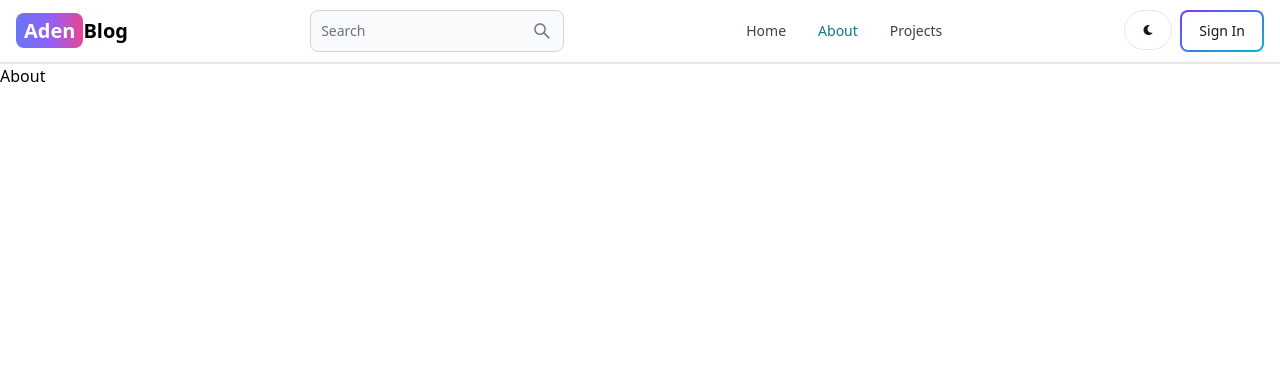
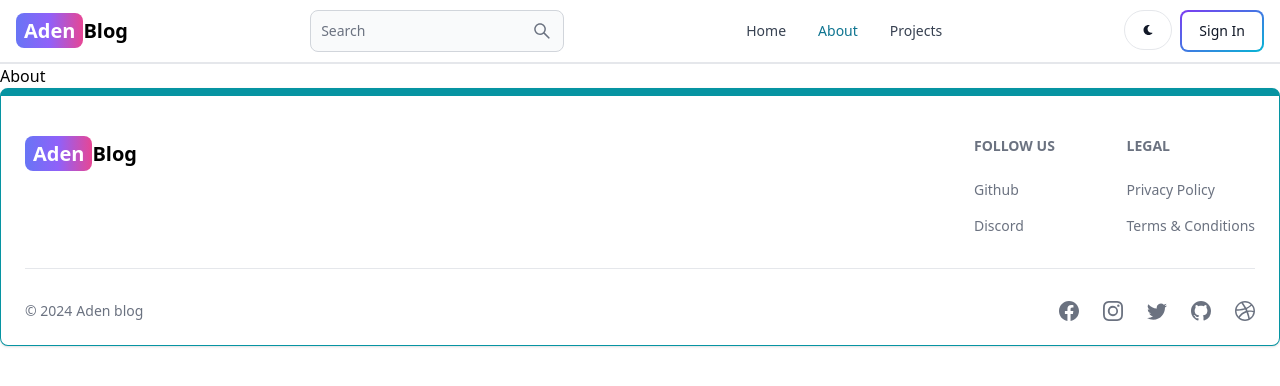
Before and after one commit to seriesBLACK/mern-blog, a React (Vite) app in the folder mern-blog/: page /about in a window 1280 px wide. Shown: the top 386 px of the page. Built offline with nearby package versions, Linux system fonts and the light colour scheme.

Commit message:
creat footer

```diff
--- a/mern-blog/src/App.jsx
+++ b/mern-blog/src/App.jsx
@@ -6,6 +6,7 @@
 import Projects from "./pages/Projects"
 import Dashboard from "./pages/Dashboard"
 import Header from "./components/Header"
+import FooterCom from "./components/Footer"
 
 export default function App() {
   return (
@@ -19,6 +20,7 @@
         <Route path="dashboard" element={<Dashboard />} />
         <Route path="about" element={<About />} />
       </Routes>
+      <FooterCom />
     </BrowserRouter>
   )
 }
--- /dev/null
+++ b/mern-blog/src/components/Footer.jsx
@@ -0,0 +1,63 @@
+import { Footer } from 'flowbite-react';
+import { Link } from 'react-router-dom';
+import { BsFacebook, BsInstagram, BsTwitter, BsGithub, BsDribbble } from 'react-icons/bs';
+export default function FooterCom() {
+  return (
+    <Footer container className='border border-t-8 border-teal-500'>
+      <div className='w-full max-w-7xl mx-auto'>
+        <div className='grid w-full justify-between sm:flex md:grid-cols-1'>
+          <div className='mt-5'>
+            <Link
+              to='/'
+              className='self-center whitespace-nowrap text-lg sm:text-xl font-semibold dark:text-white'
+            >
+              <span className='px-2 py-1 bg-gradient-to-r from-indigo-500 via-purple-500 to-pink-500 rounded-lg text-white'>
+                Aden
+              </span>
+              Blog
+            </Link>
+          </div>
+          <div className='grid grid-cols-2 gap-8 mt-4 sm:grid-cols-2 sm:gap-6'>
+
+            <div>
+              <Footer.Title title='Follow us' />
+              <Footer.LinkGroup col>
+                <Footer.Link
+                  href='https://www.github.com/seriesBALCK'
+                  target='_blank'
+                  rel='noopener noreferrer'
+                >
+                  Github
+                </Footer.Link>
+                <Footer.Link href='#'>Discord</Footer.Link>
+              </Footer.LinkGroup>
+            </div>
+            <div>
+              <Footer.Title title='Legal' />
+              <Footer.LinkGroup col>
+                <Footer.Link href='#'>Privacy Policy</Footer.Link>
+                <Footer.Link href='#'>Terms &amp; Conditions</Footer.Link>
+              </Footer.LinkGroup>
+            </div>
+          </div>
+        </div>
+        <Footer.Divider />
+        <div className='w-full sm:flex sm:items-center sm:justify-between'>
+          <Footer.Copyright
+            href='#'
+            by="Aden blog"
+            year={new Date().getFullYear()}
+          />
+          <div className="flex gap-6 sm:mt-0 mt-4 sm:justify-center">
+            <Footer.Icon href='#' icon={BsFacebook} />
+            <Footer.Icon href='#' icon={BsInstagram} />
+            <Footer.Icon href='#' icon={BsTwitter} />
+            <Footer.Icon href='https://github.com/seriesBLACK' icon={BsGithub} />
+            <Footer.Icon href='#' icon={BsDribbble} />
+
+          </div>
+        </div>
+      </div>
+    </Footer>
+  );
+}
```
